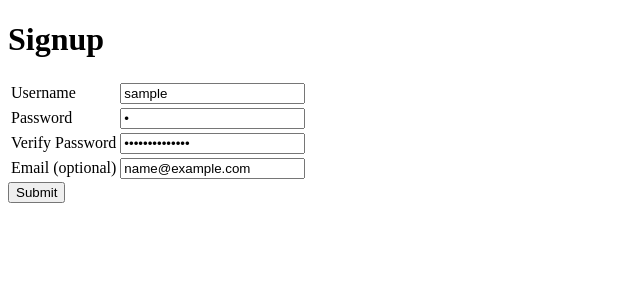
After one commit to mxlai/user-signup, a Flask app: template templates/signup_form.html in a window 1280 px wide. The commit adds this page. Shown: the top 300 px of the page, without its empty margins (0-640 px from the left). Run offline with Flask 2, Linux system fonts and the light colour scheme; the template is opened without the code that fills it: most values are stand-ins (such as "Sample title", 1, 10 or a date in 2020).

Commit message:
Added html templates and extensions

```diff
--- a/main.py
+++ b/main.py
@@ -1,67 +1,13 @@
-from flask import Flask, request
+from flask import Flask, request, redirect, render_template
+import cgi
+import os
 
 app = Flask(__name__)
 app.config['DEBUG'] = True
 
-signup_form = """
-    <style>
-        .error {{ color: red; }}
-    </style>
-    <h1>Signup</h1>
-    <form method="post">
-        <table>
-            <tr>
-                <td>
-                    <label>Username</label>
-                </td>
-                <td>
-                    <input name ="username" type="text" value="{username}" />
-                </td>
-                <td>
-                    <p class="error">{username_error}</p>
-                </td>
-            </tr>
-            <tr>
-                <td>
-                    <label>Password</label>
-                </td>
-                <td>
-                    <input name="password" type="password" value="{password}" />
-                </td>
-                <td>
-                    <p class="error">{password_error}</p>
-                </td>
-            </tr>
-            <tr>
-                <td>
-                    <label>Verify Password</label>
-                </td>
-                <td>
-                    <input name="confirm" type="password" value="{confirm}" />
-                </td>
-                <td>
-                    <p class="error">{confirm_error}</p>
-                </td>
-            </tr>
-            <tr>
-                <td>
-                    <label>Email (optional)</label>
-                </td>
-                <td>
-                    <input name="email" type="text" value="{email}" />
-                </td>
-                <td>
-                    <p class="error">{email_error}</p>
-                </td>
-            </tr>
-        </table>
-        <input type="submit">
-    </form>
-    """
-
 @app.route("/user-signup")
 def display_signup_form():
-    return signup_form.format(username='', username_error='', password='', password_error='', confirm='', confirm_error='', email='', email_error='')
+    return render_template('signup_form.html', title='Signup')
 
 def is_empty(string):
     if len(string) == 0:
@@ -131,9 +77,9 @@ def validate_input():
         email_error = 'Invalid email address: Must be between 3 to 20 characters in length'
         email = ''
 
-    if not username_error and not password_error and not confirm_error:
-        return 'Welcome, ' + username + '!'
+    if not username_error and not password_error and not confirm_error and not email_error:
+        return render_template('welcome.html', title='Welcome!', username=username)
     else:
-        return signup_form.format(username=username, username_error=username_error, password=password, password_error=password_error, confirm=confirm, confirm_error=confirm_error, email=email, email_error=email_error)
+        return render_template('signup_form.html', username=username, username_error=username_error, password='', password_error=password_error, confirm='', confirm_error=confirm_error, email=email, email_error=email_error)
 
 app.run()
--- a/templates/base.html
+++ b/templates/base.html
@@ -3,8 +3,10 @@
     <head>
         <title>{{title}}</title>
     </head>
-    <body>
-        {% block content %}
-        {% end block %}
-    </body>
+<body>
+
+    {% block content %}
+    {% endblock %}
+
+</body>
 </html>
--- /dev/null
+++ b/templates/signup_form.html
@@ -0,0 +1,34 @@
+{% extends "base.html" %}
+
+{% block content %}
+<style>
+    .error { color: red; }
+</style>
+<h1>Signup</h1>
+<form method='POST'>
+    <table>
+        <tr>
+            <td><label>Username</label></td>
+            <td><input name ="username" type="text" value="{{username}}" /></td>
+            <td><p class="error">{{username_error}}</p></td>
+        </tr>
+        <tr>
+            <td><label>Password</label></td>
+            <td><input name="password" type="password" value="{{password}}" /></td>
+            <td><p class="error">{{password_error}}</p></td>
+        </tr>
+        <tr>
+            <td><label>Verify Password</label></td>
+            <td><input name="confirm" type="password" value="{{confirm}}" /></td>
+            <td><p class="error">{{confirm_error}}</p></td>
+        </tr>
+        <tr>
+            <td><label>Email (optional)</label></td>
+            <td><input name="email" type="text" value="{{email}}" /></td>
+            <td><p class="error">{{email_error}}</p></td>
+        </tr>
+    </table>
+    <input type="submit">
+</form>
+
+{% endblock %}
```
Also changed, not shown: templates/welcome.html (added, +7 -0 lines).
